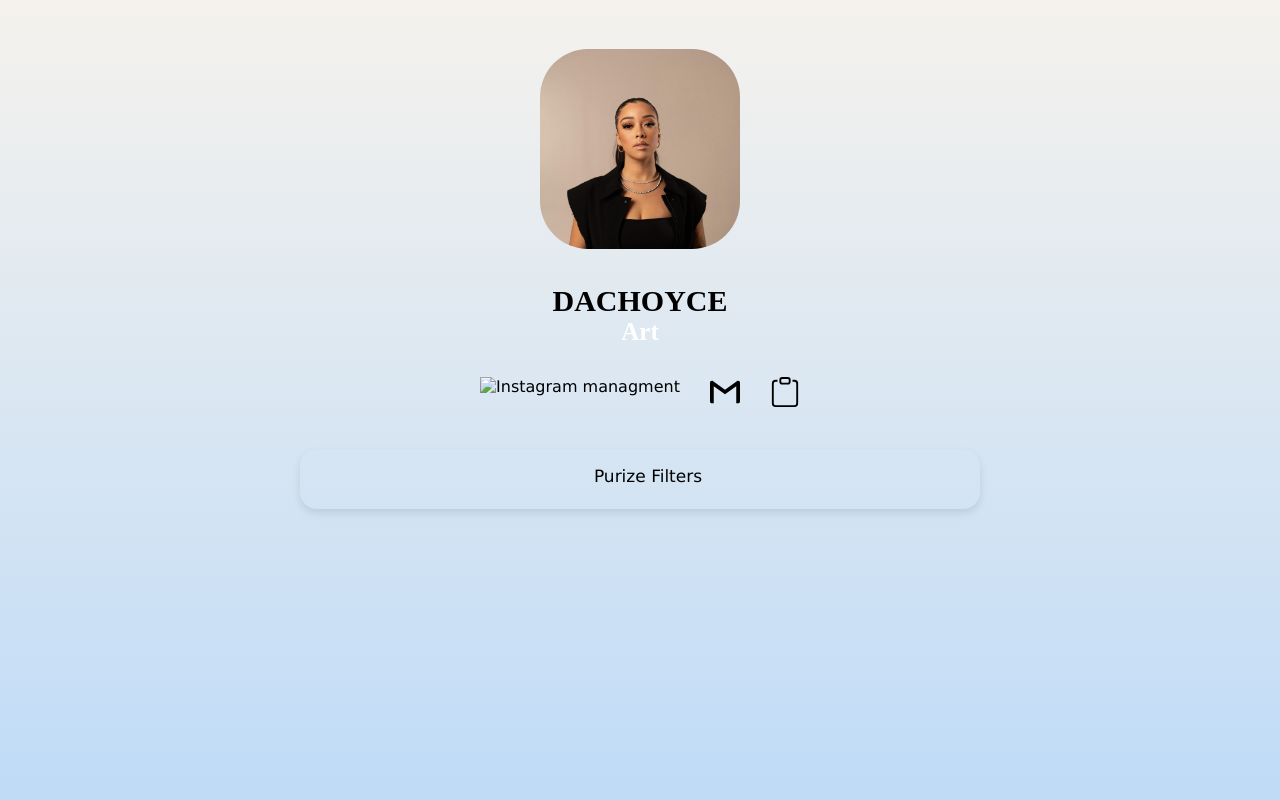
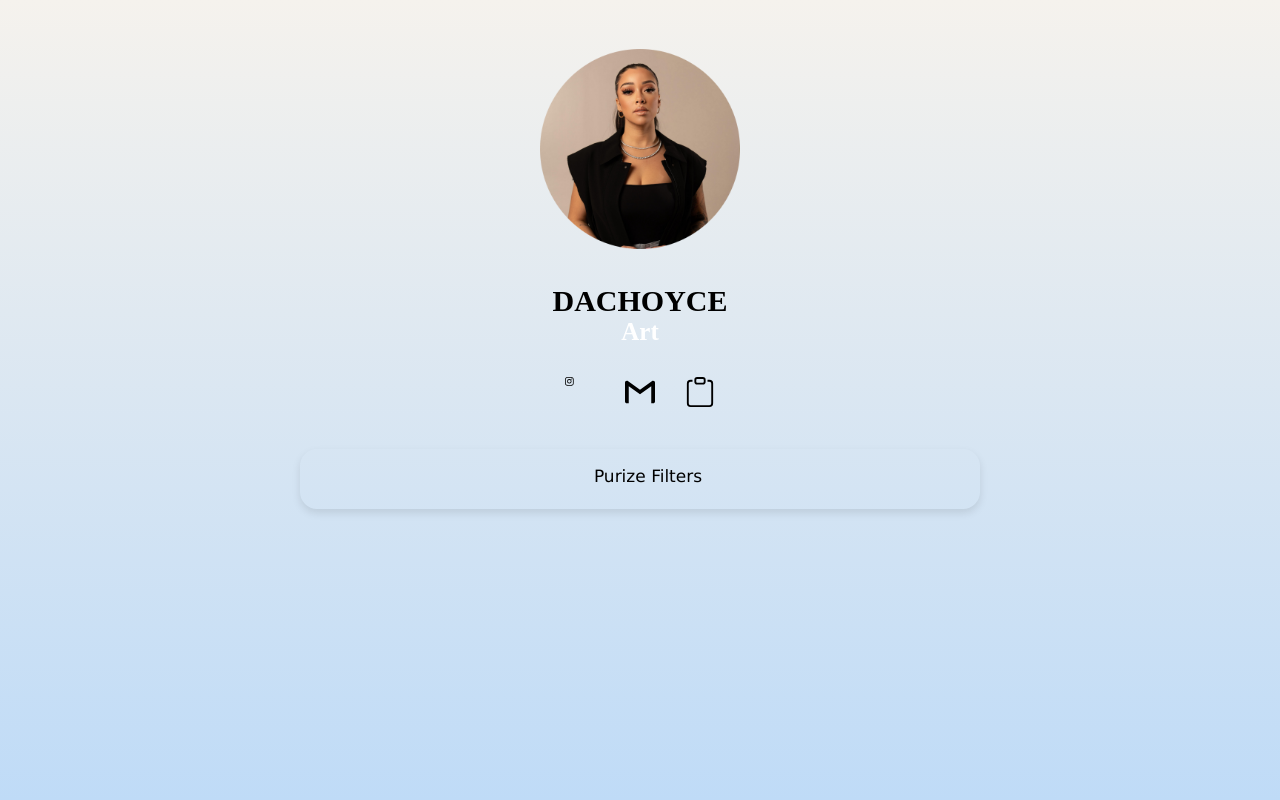
Before and after one commit to nobirumktg/dachoyce, a plain HTML site: page branding.html in a window 1280 px wide. Shown: the top 800 px of the page. Drawn offline with Linux system fonts and the light colour scheme; a web font is replaced by a local one.

Commit message:
pfp circ

```diff
--- a/branding.html
+++ b/branding.html
@@ -20,7 +20,7 @@
 
         <div class="container">
             <div class="image-container">
-                <a href="index.html"> <img src="img/WhatsApp Image 2024-02-22 at 16.20.38.jpeg" alt="DACHOYCE"></a>
+                <a href="index.html"> <img src="img/choycecircle.png" alt="DACHOYCE"></a>
 
         </div>
 
@@ -28,7 +28,7 @@
             <h2>Art</h2>
 
             <nav class="menu">
-                <a href="https://www.instagram.com/dcmgmtt/"><img src="imag.svg/instagram.svg" alt="Instagram managment"></a>
+                <a href="https://www.instagram.com/dcmgmtt/"><img src="imag.svg/instaagram.svg" alt="Instagram managment"></a>
                 <a href="https://mail.google.com/mail/?view=cm&source=mailto&to=info@dachoyceofficial.com"><img src="imag.svg/gmail.svg" alt="Enlace 2"></a>
                 <a href=""><img src="imag.svg/clipboard.svg" alt="Clipboard"></a>
 
```
Also changed, not shown: ethee.html (+2 -2 lines), index.html (+2 -2 lines), music.html (+2 -2 lines), second.html (+2 -2 lines), suport.html (+2 -2 lines), img/WhatsApp Image 2024-02-22 at 16.20.38.jpeg (deleted), img/choycecircle.png (added).
